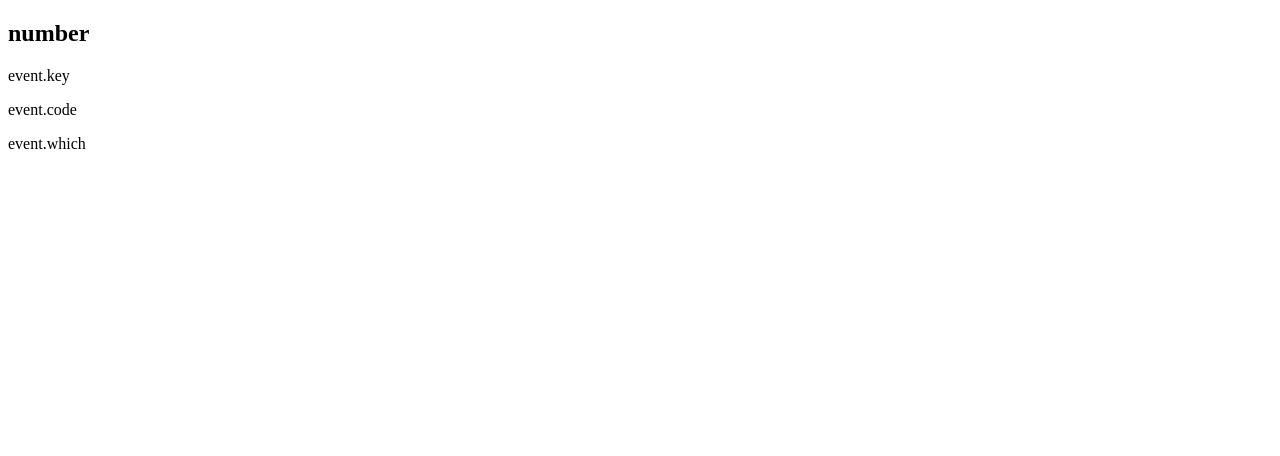
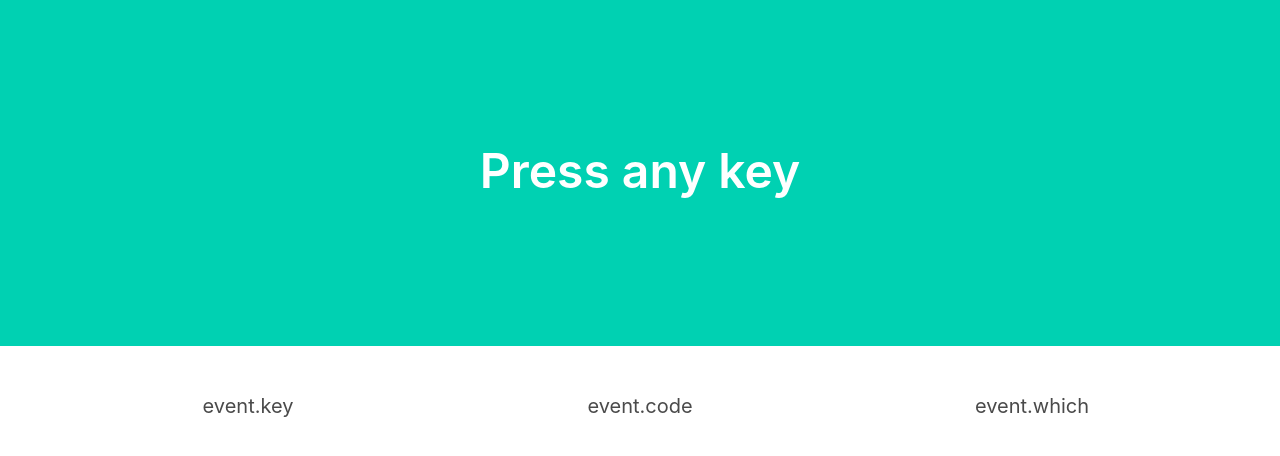
Before and after one commit to james-arn/Keycode_Challenge, a plain HTML site: page index.html in a window 1280 px wide. Drawn offline with nearby package versions, Linux system fonts and the light colour scheme.

Commit message:
formatting

```diff
--- a/index.html
+++ b/index.html
@@ -1,25 +1,37 @@
 <!DOCTYPE html>
 <html lang="en">
-<head>
-    <meta name="viewport" content="width=device-width, initial-scale=1.0">
+  <head>
+    <meta name="viewport" content="width=device-width, initial-scale=1.0" />
+    <link rel="stylesheet" type="text/css" href="styles/main.css" />
     <title>Keycode Challenge JA</title>
-</head>
-<body>
-    <section>
-        <h1 id="bigNumber"> number </h1>
+  </head>
+  <body>
+    <section class="hero is-medium is-primary">
+      <div class="container">
+        <div class="hero-body">
+          <p id="bigNumber" class="title is-size-1">Press any key</p>
+          <p class="subtitle"></p>
+        </div>
+      </div>
     </section>
-    <section>
-        <p> event.key</p>
-        <p id="eventkey"> </p>
+    <section class="section">
+      <div class="container">
+        <div class="columns is-centered is-vcentered is-mobile  has-text-centered">
+          <div class="column">
+            <h2 class="subtitle">event.key</h2>
+            <h1 class="title" id="eventkey"></h1>
+          </div>
+          <div class="column">
+            <h2 class="subtitle">event.code</h2>
+            <h1 class="title" id="eventcode"></h1>
+          </div>
+          <div class="column">
+            <h2 class="subtitle">event.which</h2>
+            <h1 class="title" id="eventwhich"></h1>
+          </div>
+        </div>
+        </div>
     </section>
-    <section>
-        <p> event.code</p>
-        <p id="eventcode"> </p>
-    </section>
-    <section>
-        <p> event.which</p>
-        <p id="eventwhich"> </p>
-    </section>
-<script src="scripts/app.js"></script>
-</body>
+    <script src="scripts/app.js"></script>
+  </body>
 </html>
--- a/scripts/app.js
+++ b/scripts/app.js
@@ -9,5 +9,4 @@ eventKey.innerText = event.key;
 eventWhich.innerText = event.which;
 eventCode.innerText = event.code;
 eventKey2.innerText = event.which;
-
 })
```
Also changed, not shown: styles/main.css (+8 -0 lines).
